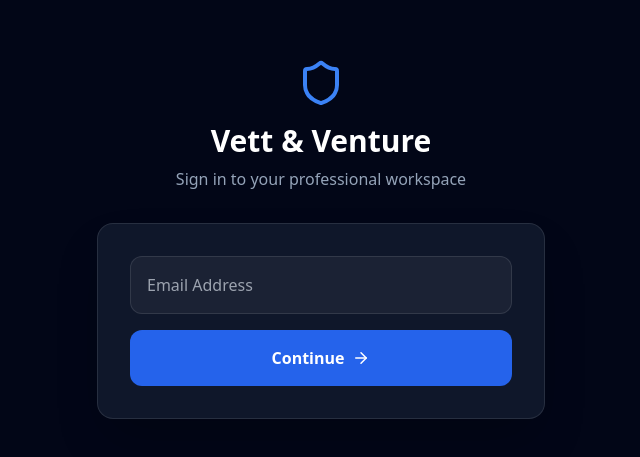
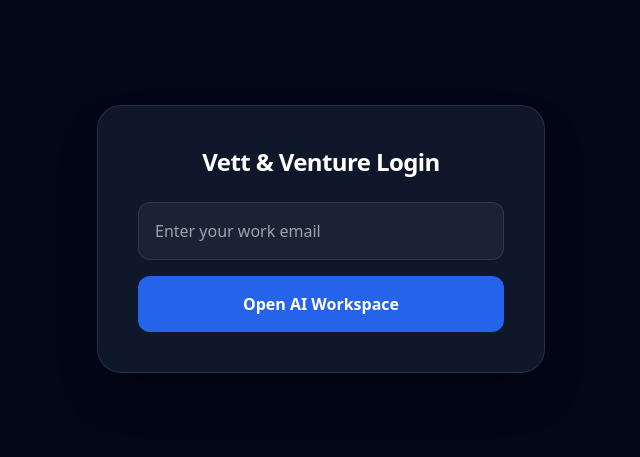
Before and after one commit to WycliffeMetto254/Vett-and-Venture-5, a React (Vite) app: page / in a window 1280 px wide. Shown: the part 161-618 px from the top of the page, without its empty margins (319-959 px from the left). Built offline with nearby package versions, Linux system fonts and the light colour scheme.

Commit message:
Login.tsx

```diff
--- a/src/pages/Login.tsx
+++ b/src/pages/Login.tsx
@@ -1,47 +1,28 @@
 import React, { useState } from 'react';
 import { UserRole } from '../types';
-import { Shield, Mail, User as UserIcon, ArrowRight } from 'lucide-react';
 
 interface LoginProps {
-  onLogin: (role: UserRole, name: string, email: string, isRegistering: boolean, companyName?: string) => void;
+  onLogin: (role: UserRole, name: string, email: string) => void;
 }
 
 const Login: React.FC<LoginProps> = ({ onLogin }) => {
-  const [isRegistering, setIsRegistering] = useState(false);
-  const [role, setRole] = useState<UserRole>('founder');
   const [email, setEmail] = useState('');
-  const [name, setName] = useState('');
-  const [companyName, setCompanyName] = useState('');
-
-  const handleSubmit = (e: React.FormEvent) => {
-    e.preventDefault();
-    onLogin(role, name, email, isRegistering, companyName);
-  };
-
   return (
-    <div className="min-h-screen bg-slate-950 flex items-center justify-center p-6">
-      <div className="w-full max-w-md">
-        <div className="text-center mb-8">
-          <Shield className="mx-auto text-blue-500 mb-4" size={48} />
-          <h1 className="text-3xl font-bold text-white">Vett & Venture</h1>
-          <p className="text-slate-400 mt-2">Sign in to your professional workspace</p>
-        </div>
-
-        <div className="bg-slate-900 border border-white/10 rounded-2xl p-8 shadow-2xl">
-          <form onSubmit={handleSubmit} className="space-y-4">
-            <input
-              type="email"
-              placeholder="Email Address"
-              className="w-full bg-white/5 border border-white/10 rounded-xl p-4 text-white outline-none focus:border-blue-500"
-              value={email}
-              onChange={(e) => setEmail(e.target.value)}
-              required
-            />
-            <button className="w-full bg-blue-600 hover:bg-blue-500 text-white font-bold py-4 rounded-xl transition-all flex items-center justify-center gap-2">
-              Continue <ArrowRight size={18} />
-            </button>
-          </form>
-        </div>
+    <div className="min-h-screen bg-slate-950 flex items-center justify-center">
+      <div className="bg-slate-900 p-10 rounded-3xl border border-white/10 w-full max-w-md shadow-2xl">
+        <h2 className="text-2xl font-bold text-white mb-6 text-center tracking-tight">Vett & Venture Login</h2>
+        <input
+          type="email"
+          className="w-full bg-white/5 border border-white/10 p-4 rounded-xl text-white mb-4 outline-none focus:border-blue-500"
+          placeholder="Enter your work email"
+          onChange={(e) => setEmail(e.target.value)}
+        />
+        <button
+          onClick={() => onLogin('founder', 'Founder', email)}
+          className="w-full bg-blue-600 hover:bg-blue-500 text-white font-bold py-4 rounded-xl transition-all"
+        >
+          Open AI Workspace
+        </button>
       </div>
     </div>
   );
```
